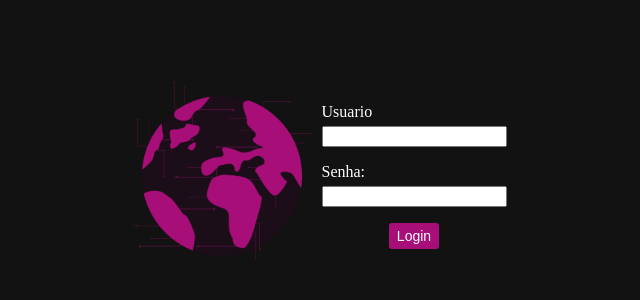
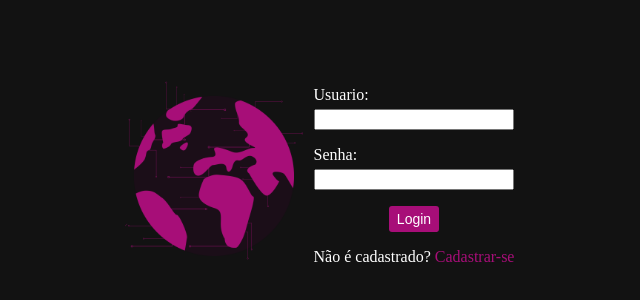
Before and after one commit to ILaySued04/siterelicario, a plain HTML site: page templates/login.html in a window 1280 px wide. Shown: the part 224-524 px from the top of the page, without its empty margins (326-966 px from the left). Drawn offline with Linux system fonts and the light colour scheme.

Commit message:
adicinado link para cadastro na pagina de login

```diff
--- a/css/login.css
+++ b/css/login.css
@@ -85,6 +85,19 @@ li:hover{
     cursor: pointer;
 }
 
+p{
+    color: #FFF;
+}
+
+#cadastrar-login{
+    text-decoration: none;
+    color: #A70E78;
+}
+
+#cadastrar-login:visited{
+    color: #A70E78;
+}
+
  @media only screen and (max-width:600px){
     .corpo-login{
         flex-direction: column;
--- a/templates/login.html
+++ b/templates/login.html
@@ -16,7 +16,7 @@
             <div class="div-inputs-login">
 
                 <div class="inlogin">
-                    <label for="Usuariologin">Usuario</label>
+                    <label for="Usuariologin">Usuario:</label>
                     <input type="text">
                 </div>
 
@@ -25,6 +25,7 @@
                     <input type="password">
                 </div>
                 <button class="btnlogin">Login</button>
+                <p>Não é cadastrado?<a id="cadastrar-login" href="../index.html"> Cadastrar-se</a></p>
             </div>
 
      </div>
```
Also changed, not shown: css/index.css (+11 -1 lines), img/Design sem nome (3).png (deleted).
